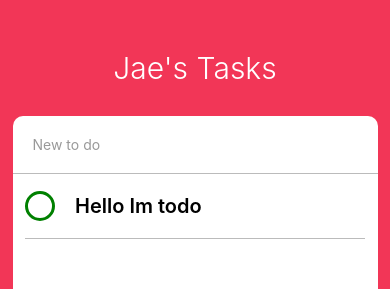
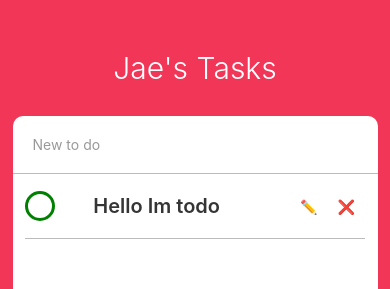
Before and after one commit to jaejae-lee/my-todo-app, a React Native app: screen / in a window 390 px wide. Shown: the top 289 px of the page. Built offline with nearby package versions, Linux system fonts and the light colour scheme.

Commit message:
edit and delete buttons added with functions and styles

```diff
--- a/App.js
+++ b/App.js
@@ -1,3 +1,5 @@
+<script src="http://localhost:8097"></script>
+
 import React, { Component } from 'react';
 import { StyleSheet, Text, View, StatusBar, TextInput, Dimensions, Platform, ScrollView } from 'react-native';
 
--- a/ToDo.js
+++ b/ToDo.js
@@ -9,14 +9,38 @@
      }
 
     render() {
-        const { isDone } = this.state;
+        const { isDone, isEditing } = this.state;
         return (
             <View style={ styles.container }>
-                <TouchableOpacity onPress={ this.toggleDone }>
-                    <View style={ [styles.circle,
-                                  isDone? styles.circleDone : styles.circleUnDone] }></View>
-                </TouchableOpacity>
-                <Text style={ styles.text }>Hello Im todo </Text>
+                <View style={ styles.column }>
+                    <TouchableOpacity onPress={ this.toggleDone }>
+                        <View style={ [styles.circle,
+                                    isDone? styles.circleDone : styles.circleUnDone] }></View>
+                    </TouchableOpacity>
+                    <Text style={ [styles.text, isDone? styles.textDone :styles.textUnDone] }>Hello Im todo</Text>
+                </View>
+
+                    { isEditing?
+                        <View style={ styles.action }>
+                            <TouchableOpacity onPressOut={ this.doneEditing }>
+                                <View style={ styles.actionContainer }>
+                                    <Text style={ styles.actionText }>✅</Text>
+                                </View>
+                            </TouchableOpacity>
+                        </View>
+                    : <View style={ styles.action }>
+                        <TouchableOpacity onPressOut={ this.startEditing }>
+                            <View style={ styles.actionContainer }>
+                                <Text style={ styles.actionText }>✏️</Text>
+                            </View>
+                        </TouchableOpacity>
+                        <TouchableOpacity>
+                            <View style={ styles.actionContainer }>
+                                <Text style={ styles.actionText }>❌️️</Text>
+                            </View>
+                        </TouchableOpacity>
+                    </View>
+                    }
             </View>
          );
     }
@@ -24,6 +48,17 @@
     toggleDone = () => {
         this.setState({
             isDone: !this.state.isDone
+        })
+    }
+
+    startEditing = () => {
+        this.setState({
+            isEditing: true,
+        })
+    }
+    doneEditing = () => {
+        this.setState({
+            isEditing: false,
         })
     }
 }
@@ -36,7 +71,8 @@
         borderBottomColor: "#bbb",
         borderBottomWidth: StyleSheet.hairlineWidth,
         flexDirection: "row",
-        alignItems: "center"
+        alignItems: "center",
+        justifyContent: "space-between",
     },
     circle:{
         width: 30,
@@ -56,5 +92,27 @@
         fontWeight: "600",
         fontSize: 20,
         marginVertical: 20,
+    },
+    textDone:{
+        color: "#bbb",
+        textDecorationLine: "line-through",
+    },
+    textUnDone:{
+        color: "#353535",
+    },
+    column:{
+        flexDirection: "row",
+        alignItems: "center",
+        width : width /2,
+        justifyContent: "space-between",
+    },
+    action:{
+        flexDirection: "row",
+    },
+    actionContainer:{
+        marginVertical: 10,
+        marginHorizontal: 10,
     }
+
+
 })
```
Also changed, not shown: 2 other files (tests, documents, lock files or other folders).
